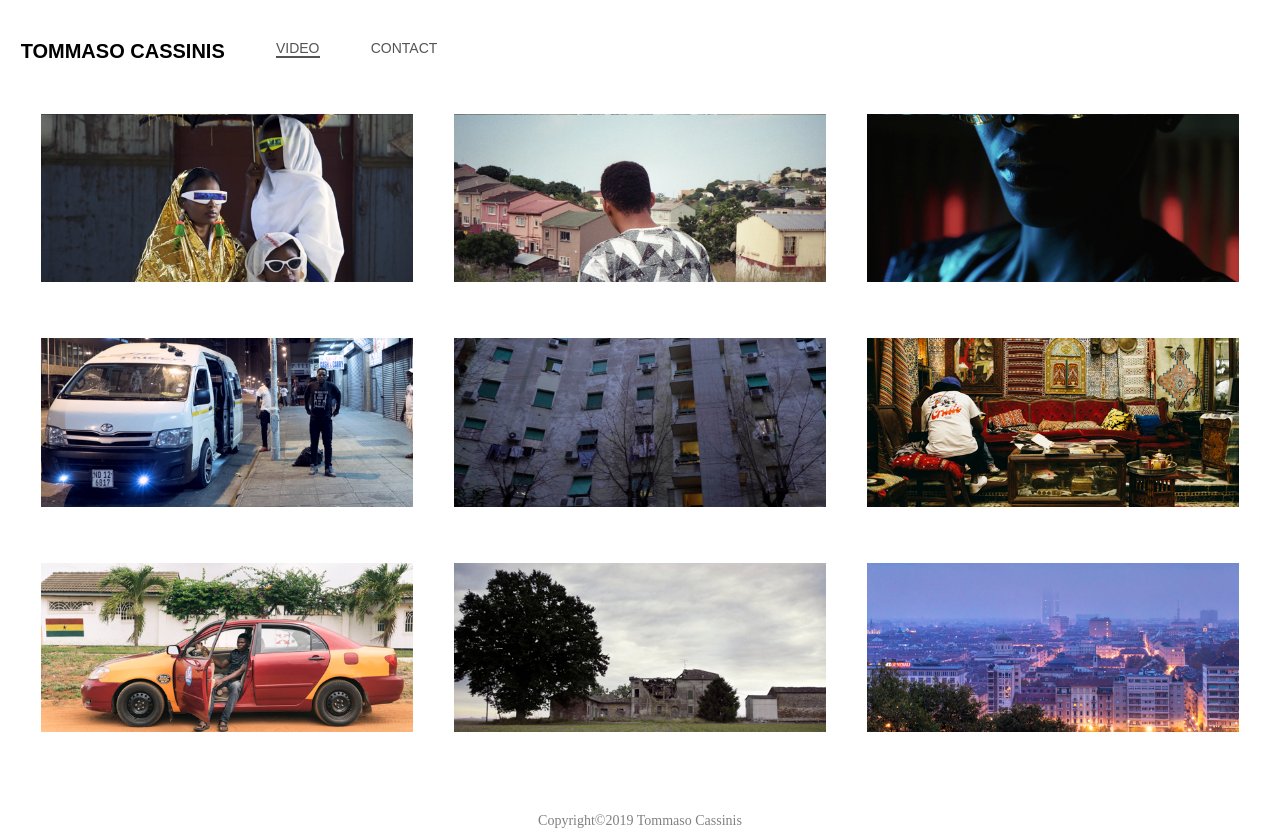
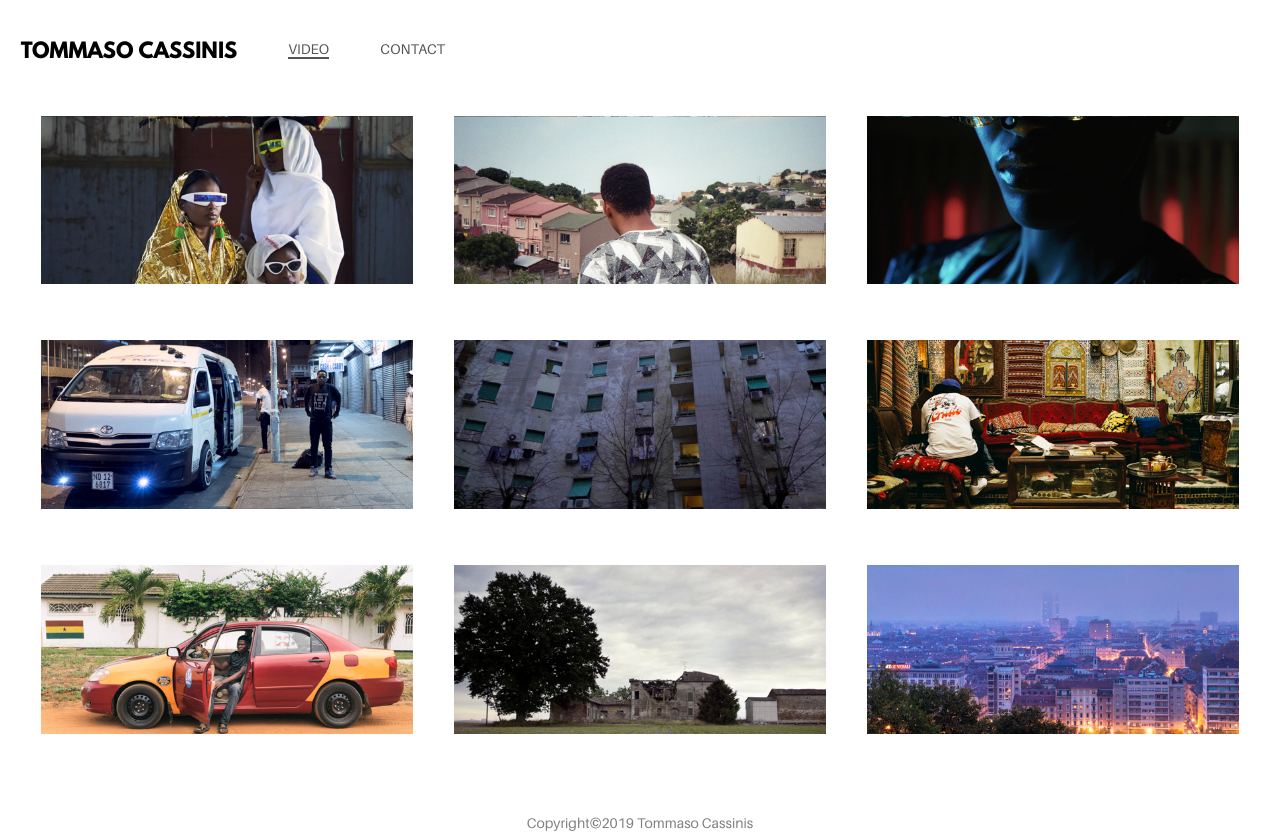
Before and after one commit to matteocarpi/tommasocassinis, a React (Create React App) app: page / in a window 1280 px wide. Built offline with nearby package versions, Linux system fonts and the light colour scheme.

Commit message:
corrected typo for fonts

```diff
--- a/src/assets/styles/variables.scss
+++ b/src/assets/styles/variables.scss
@@ -1,9 +1,9 @@
 // Fonts
-@fontface {
+@font-face {
   font-family: 'League Spartan';
   src: url('../fonts/LeagueSpartan-Bold.otf');
 }
-@fontface {
+@font-face {
   font-family: 'Aileron';
   src: url('../fonts/Aileron-Regular.otf');
 }
```
